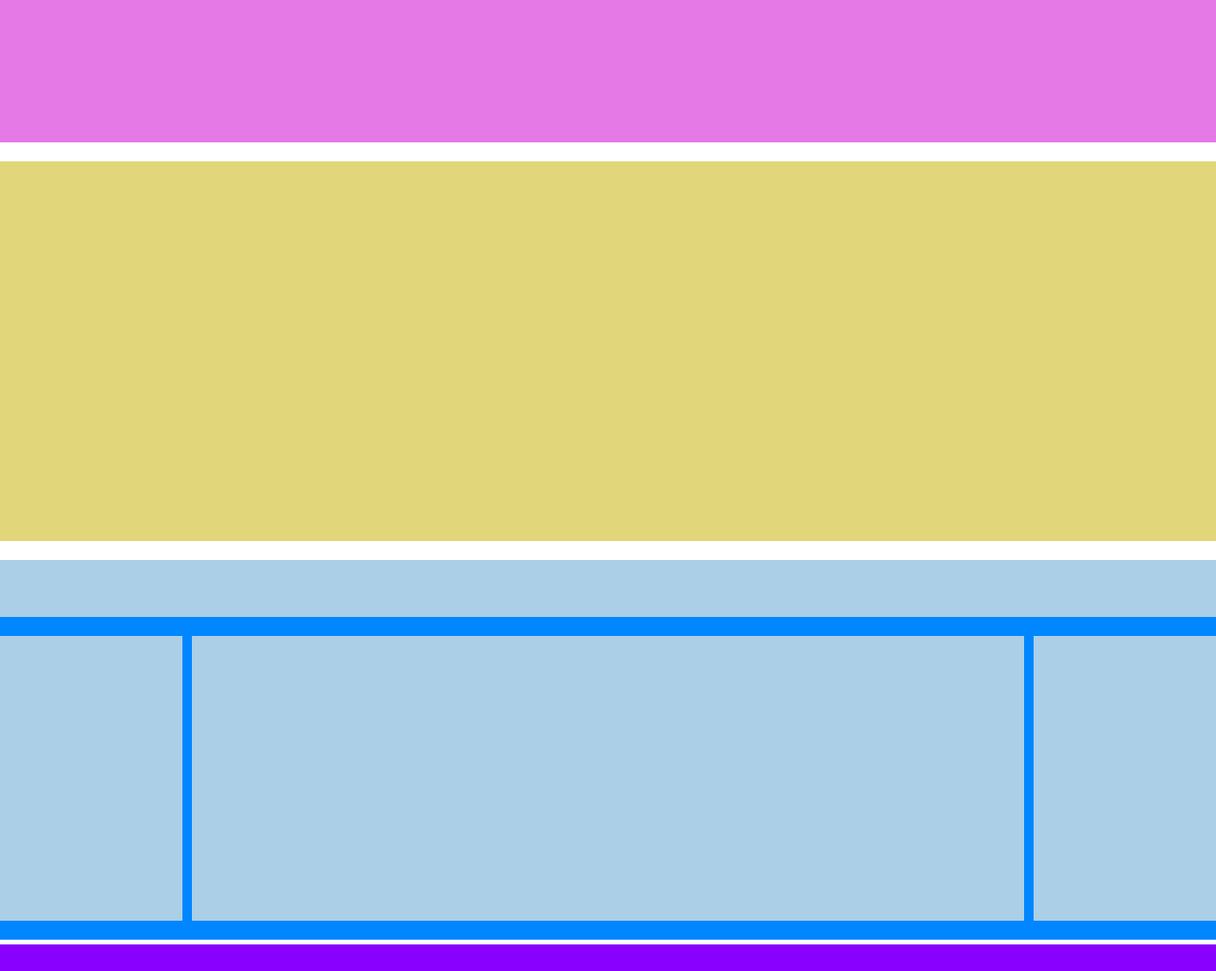
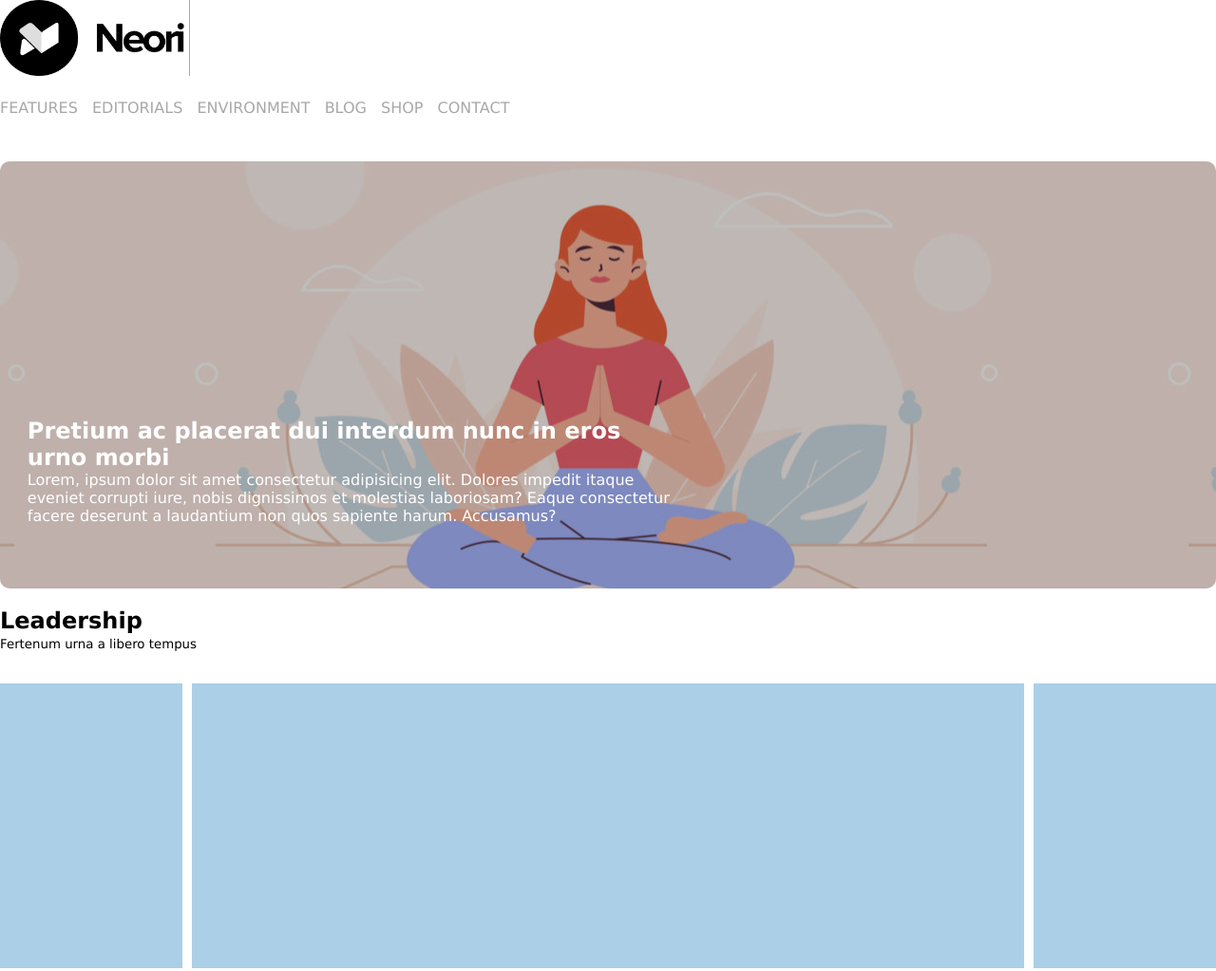
Before and after one commit to moretti-matteo/htmlcss-wp, a plain HTML site: page index.html in a window 1280 px wide. Shown: the top 1023 px of the page at 95% size. Drawn offline with Linux system fonts and the light colour scheme.

Commit message:
implementata header e prima section

```diff
--- a/index.html
+++ b/index.html
@@ -13,16 +13,33 @@
 
     <div class="container">
         <header>
-
-
+            <img src="./img/logo.png" alt="" class="logo">
+            <nav>
+                <ul>
+                    <li><a href="#">FEATURES</a></li>
+                    <li><a href="#">EDITORIALS</a></li>
+                    <li><a href="#">ENVIRONMENT</a></li>
+                    <li><a href="#">BLOG</a></li>
+                    <li><a href="#">SHOP</a></li>
+                    <li><a href="#">CONTACT</a></li>
+                </ul>
+            </nav>
         </header>
 
         <main>
-            <section class="sec-1"></section>
+            <section class="sec-1">
+                <div class="black">
+                    <div class="banner-text">
+                        <h1>Pretium ac placerat dui interdum nunc in eros urno morbi</h1>
+                        <p>Lorem, ipsum dolor sit amet consectetur adipisicing elit. Dolores impedit itaque eveniet corrupti iure, nobis dignissimos et molestias laboriosam? Eaque consectetur facere deserunt a laudantium non quos sapiente harum. Accusamus?</p>
+                    </div>
+                </div>
+            </section>
 
             <section class="sec-2">
                 <div class="head-sec-2">
-
+                    <h2>Leadership</h2>
+                    <small>Fertenum urna a libero tempus</small>
                 </div>
                 <div class="container-float">
                     <div class="clearfix">
--- a/style/style.css
+++ b/style/style.css
@@ -2,6 +2,7 @@
     margin: 0;
     padding: 0;
     box-sizing: border-box;
+    font-family: Verdana, Geneva, Tahoma, sans-serif;
 }
 
 
@@ -13,21 +14,41 @@
 /*
     DEBUG
 */
-.debug header{
+/* .debug header{
     background: #e579e6;
     min-height: 150px;
 }
 .debug .sec-1{
     background: #e1d67a;
     min-height: 500px;
+} */
+
+
+header{
+    /* background: #e579e6; */
+    width: 100%;
+    min-height: 150px;
+    margin-bottom: 20px;
+}
+
+img.logo{
+    height: 80px;
+    width: 200px;
+    margin-bottom: 20px;
+    border-right: 1px solid rgb(168, 168, 168);
+    padding-right: 5px  ;
 }
 
 
-header{
-    background: #e579e6;
-    width: 100%;
-    min-height: 150px;
-    margin-bottom: 20px;
+
+nav ul li{
+    list-style: none;
+    display: inline;
+    margin-right:10px;
+}
+nav a{
+    color:rgb(168, 168, 168);
+    text-decoration: none;
 }
 
 main{
@@ -37,19 +58,37 @@ main{
 }
 
 .sec-1{
-    background: #e1d67a;
-    height: 400px;
+    position: relative;
+    /* background: #e1d67a; */
+    background: url("../img/banner.jpg");
+    background-position: center center;
+    border-radius: 10px;
+    height: 450px;
     margin-bottom: 20px;
 }
 
+.black{
+    height: 100%;
+    width: 100%;
+    border-radius: 10px;
+    background: rgba(0,0,0,25%);
+}
+
+.banner-text{
+    padding-right: calc(100% - 880px);
+    color:white;
+    position: absolute;
+    top:80%;
+    left:15%;
+    transform: translate(-15%,-80%);
+}
+
 .sec-2{
-    background: #0086ff;
     margin: auto;
 }
 
 .head-sec-2{
-    height: 60px;
-    background: #abcfe7;
+    min-height: 60px;
 }
 
 
```
